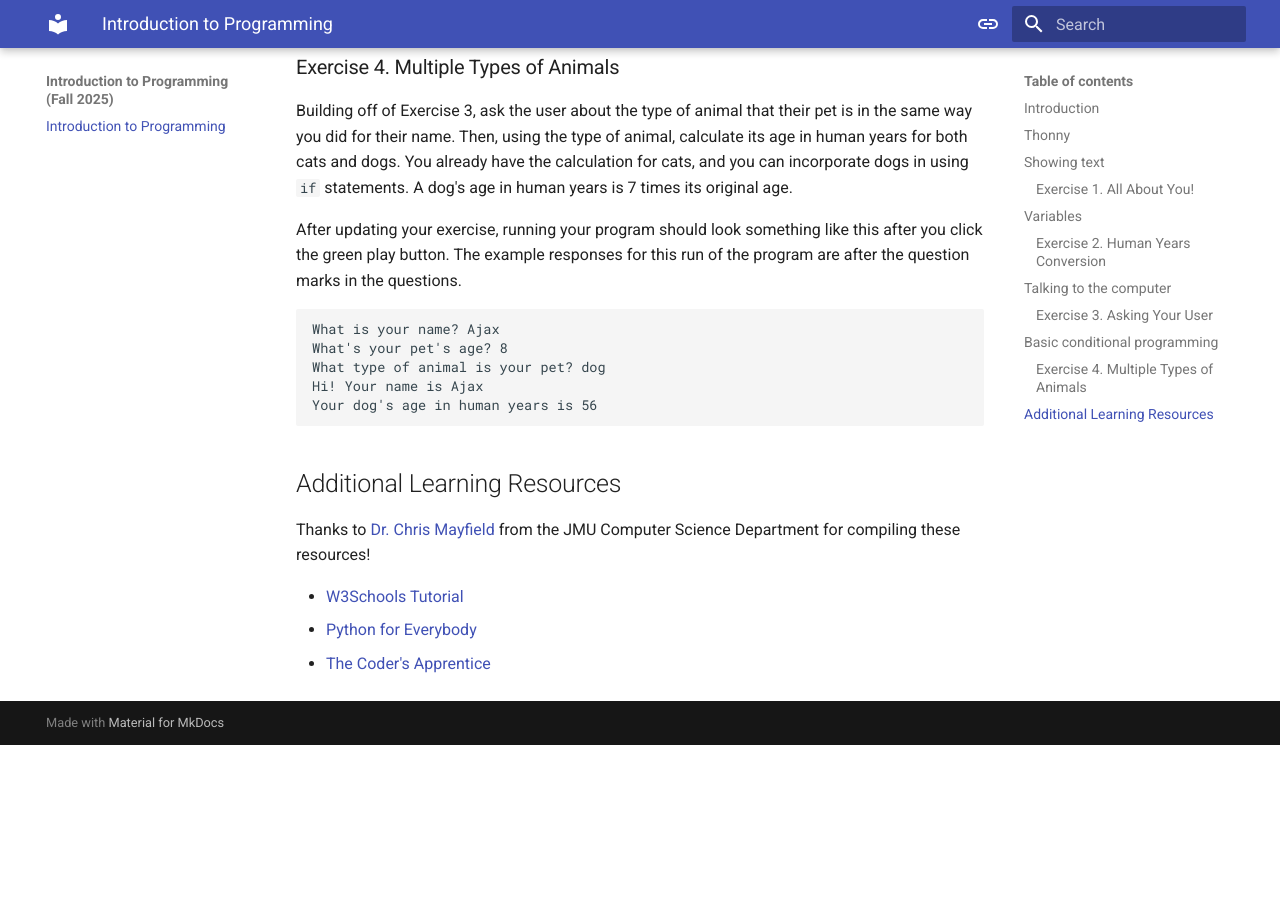
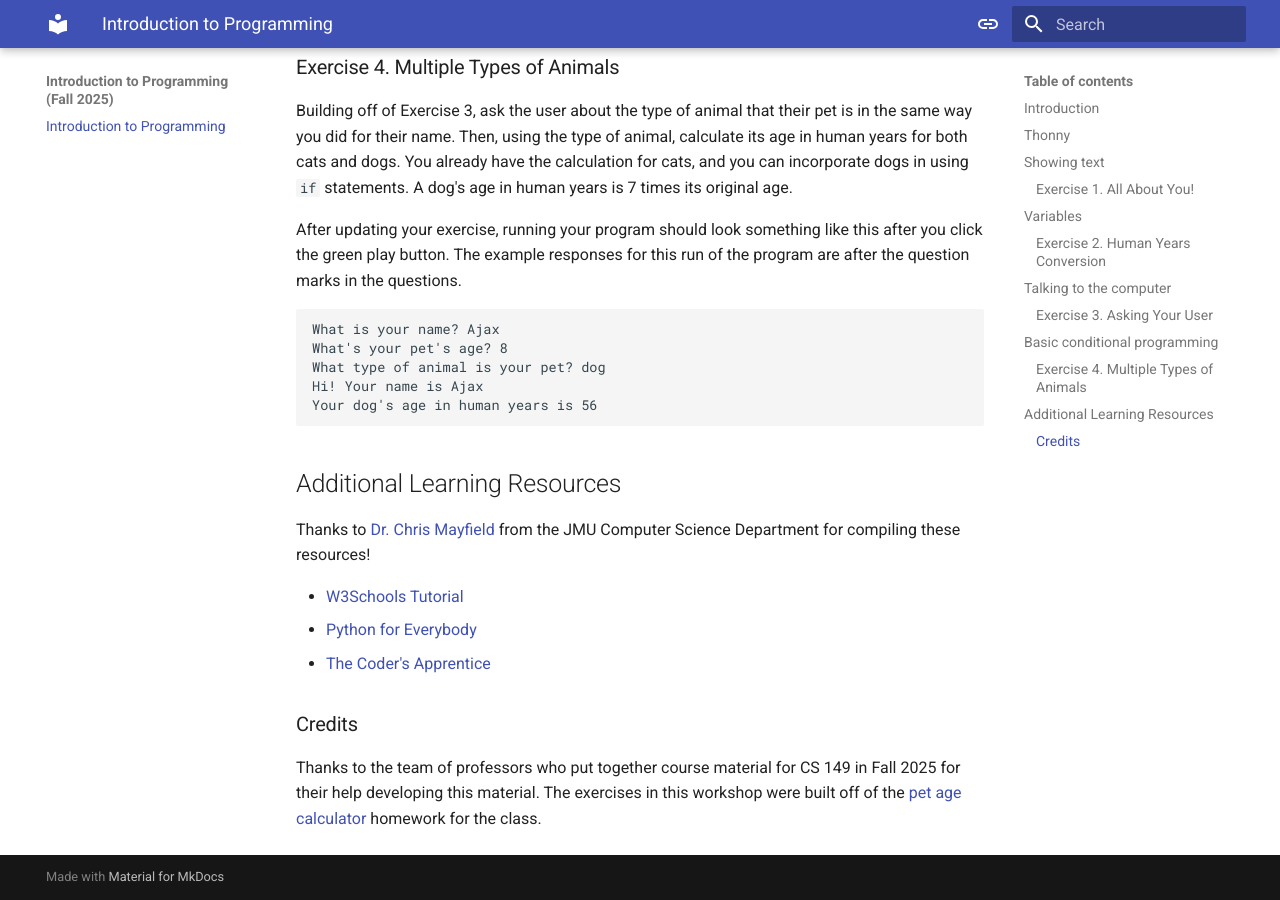
Before and after one commit to ajaxvp/digital-f25-itp, an MkDocs documentation site: the page built from docs/index.md, in a window 1280 px wide and 900 px high, scrolled down 6558 px. Built offline with MkDocs 1.6.1 and Material for MkDocs 9.7.7, drawn with Linux system fonts in a browser that asks for light colours; before the commit the page ends 7303 px from its top, so only the background shows below that.

Commit message:
add credits

```diff
--- a/docs/index.md
+++ b/docs/index.md
@@ -220,3 +220,7 @@ Thanks to [Dr. Chris Mayfield](https://w3.cs.jmu.edu/mayfiecs) from the JMU Comp
  - [W3Schools Tutorial](https://www.w3schools.com/python)
  - [Python for Everybody](https://www.py4e.com/book)
  - [The Coder's Apprentice](https://www.spronck.net/pythonbook)
+
+### Credits
+
+Thanks to the team of professors who put together course material for CS 149 in Fall 2025 for their help developing this material. The exercises in this workshop were built off of the [pet age calculator](https://w3.cs.jmu.edu/cs149/f25/hw/hw3/#exercise-34-pet-age-calculator) homework for the class.
```
